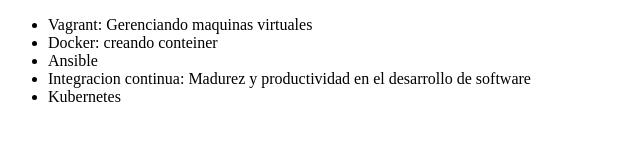
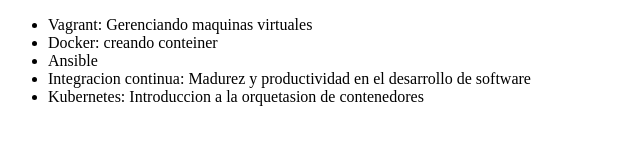
Before and after one commit to jdaniel55/Alura-git, a plain HTML site: page index.html in a window 1280 px wide. Shown: the whole page, without its empty margins (0-640 px from the left). Drawn offline with Linux system fonts and the light colour scheme.

Commit message:
Modificando nombre del curso kubernetes

```diff
--- a/index.html
+++ b/index.html
@@ -11,7 +11,7 @@
             <li>Docker: creando conteiner</li>
             <li>Ansible</li>
             <li>Integracion continua: Madurez y productividad en el desarrollo de software</li>
-            <li>Kubernetes</li>
+            <li>Kubernetes: Introduccion a la orquetasion de contenedores</li>
 
 
 
```
